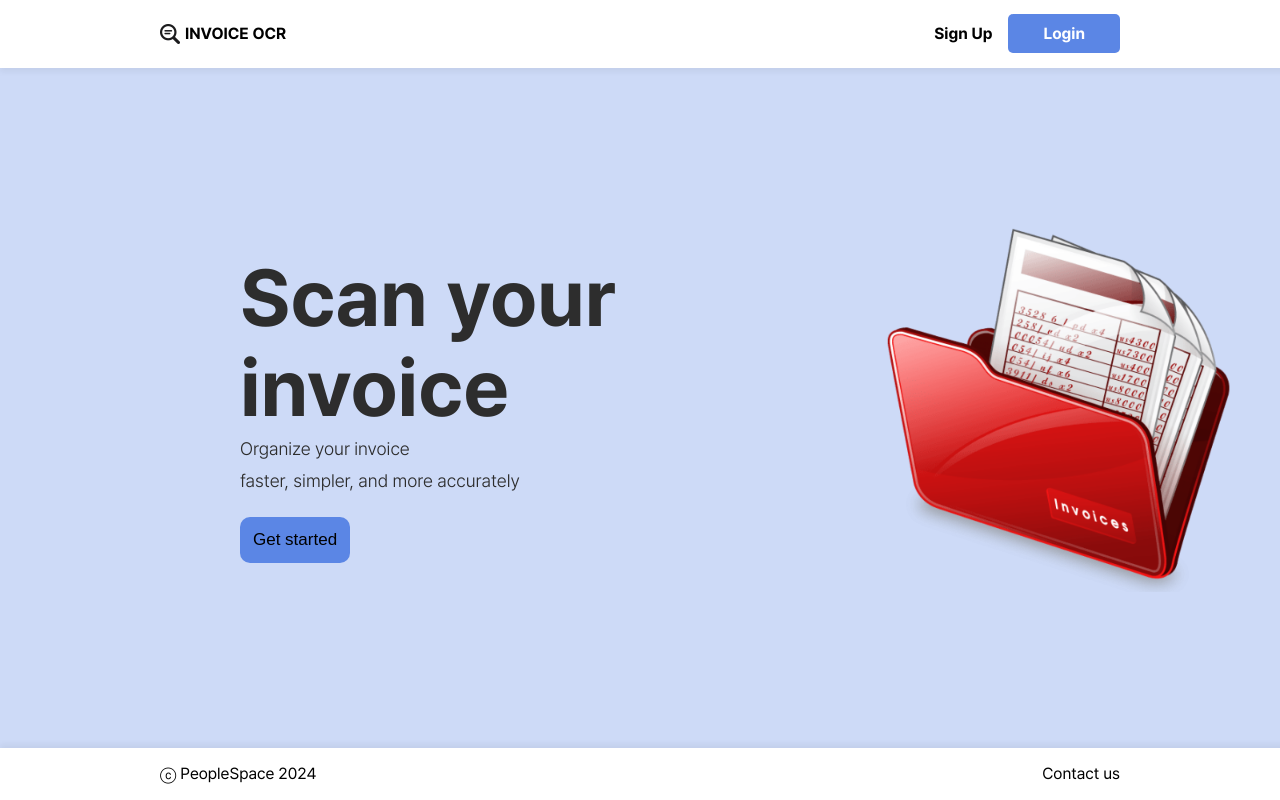
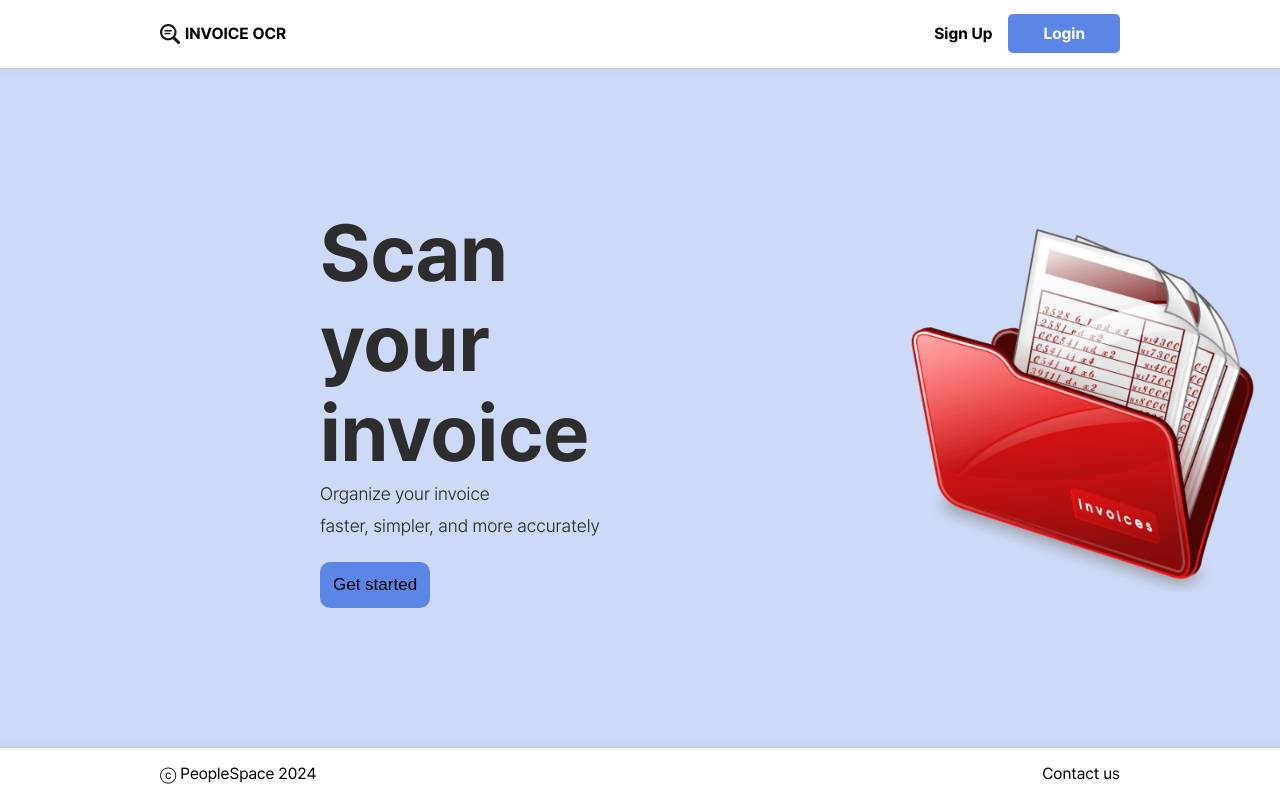
Before and after one commit to PeopleSpace-Invoice-OCR/Invoice-FE, a React (Create React App) app: page / in a window 1280 px wide. Built offline with nearby package versions, Linux system fonts and the light colour scheme.

Commit message:
hover 효과

```diff
--- a/src/components/MainPage/Main.jsx
+++ b/src/components/MainPage/Main.jsx
@@ -11,12 +11,11 @@ export const MainBox = styled.div`
 export const Contents = styled.div`
   display: flex;
   align-items: center;
-  justify-content: space-between;
   flex: 1;
   overflow-y: auto;
   height: 86vh;
   margin: 8vh 0;
-  padding: 0 0 30vh 30vh;
+  padding: 0 0 40vh 40vh;
   position: fixed;
 `;
 
@@ -27,7 +26,7 @@ export const Title = styled.div`
   font-weight: 600;
   line-height: 90px;
   word-wrap: break-word;
-  padding: 0 30vh 0 0;
+  padding: 0 25vh 0 0;
 `;
 
 export const Description = styled.div`
--- a/src/components/Upload/Upload.jsx
+++ b/src/components/Upload/Upload.jsx
@@ -97,6 +97,7 @@ export const ResetBtn = styled.button`
   display: inline-flex;
   font-size: 16px;
   font-family: p-reg;
+  cursor: pointer;
 `;
 
 export const UploadBtn = styled.button`
@@ -109,12 +110,14 @@ export const UploadBtn = styled.button`
   margin-left: 3vh;
   background: #5b86e5;
   border-radius: 8px;
+  border: 0px #5b86e5;
   justify-content: center;
   align-items: center;
   gap: 4px;
   display: inline-flex;
   font-size: 16px;
   font-family: p-reg;
+  cursor: pointer;
 `;
 
 export const UploadedImage = styled.img`
```
